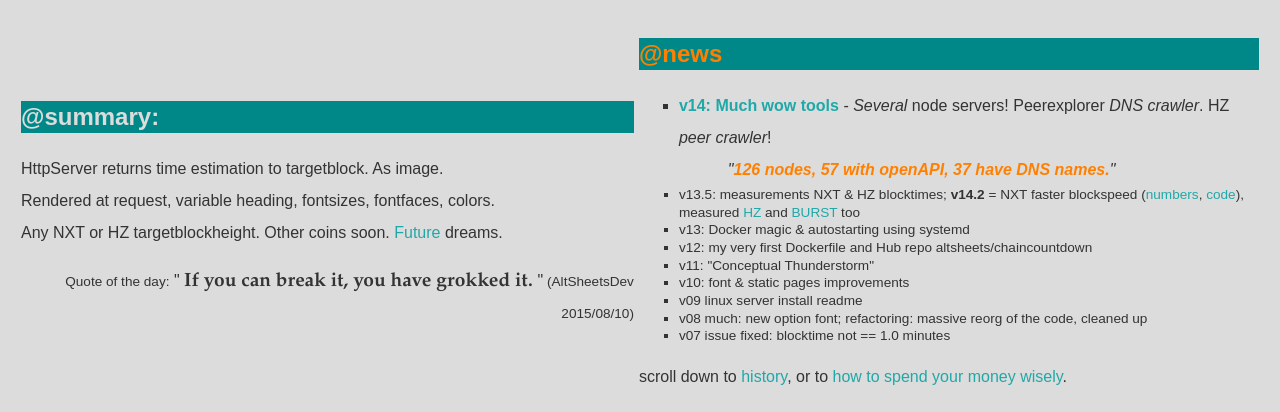
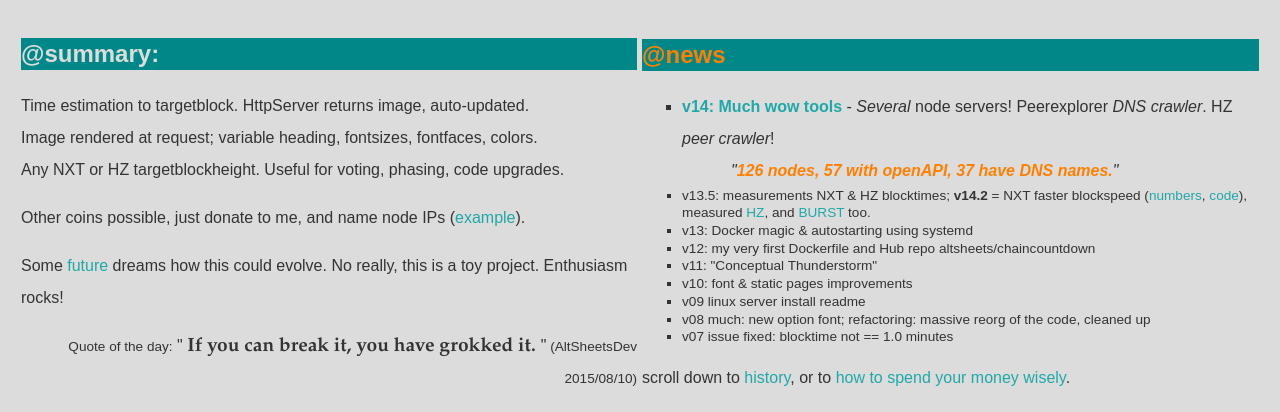
Before and after one commit to altsheets/chaincountdown, a plain HTML site: page static/index.html in a window 1280 px wide. Shown: the part 388-800 px from the top of the page. Drawn offline with Linux system fonts and the light colour scheme.

Commit message:
more precise summary, link to donation example post

```diff
--- a/static/index.html
+++ b/static/index.html
@@ -27,15 +27,18 @@
   </tr>
   <tr>
     <td colspan="2" align="left" valign="middle"><h2>@summary: </h2>
-      <p>HttpServer returns time estimation to targetblock. As image.<br />
-        Rendered at request, variable heading, fontsizes, fontfaces, colors.<br />
-      Any NXT or HZ targetblockheight. Other coins soon. <a href="todo.html#dreamsofcrazyfutures">Future</a> dreams.</p>
+      <p>Time estimation to targetblock. HttpServer returns image, auto-updated.<br />
+        Image rendered at request; variable heading, fontsizes, fontfaces, colors.<br />
+      Any NXT or HZ targetblockheight. Useful for voting, phasing, code upgrades.<br />
+      </p>
+      <p>      Other coins possible, just donate to me, and name node IPs (<a href="https://bitcointalk.org/index.php?topic=1323657.msg14420455#msg14420455">example</a>).</p>
+      <p>Some        <a href="todo.html#dreamsofcrazyfutures">future</a> dreams how this could evolve. No really, this is a toy project. Enthusiasm rocks!</p>
 <p align="right"><span class="small">Quote of the day:</span> &quot; <strong class="serif3"><big> If you can break it, you have grokked it. </big></strong>&quot;<span class="small">  (AltSheetsDev 2015/08/10)</span></p></td>
     <td><h2 class="orange">@news</h2>
       <ul>
         <li><a href="#history"><strong>v14: Much wow tools</strong></a> - <em>Several</em> node servers! Peerexplorer <em>DNS crawler</em>. HZ <em>peer crawler</em>! <br />
           <em>&nbsp;&nbsp;&nbsp;&nbsp;&nbsp;&nbsp;&nbsp;&nbsp;&nbsp;&nbsp;&nbsp;&quot;<span class="orange"><strong>126 nodes, 57 with openAPI, 37 have DNS names.</strong></span>&quot;</em></li>
-        <li class="small lessLineDistance">v13.5: measurements NXT &amp; HZ blocktimes; <strong>v14.2</strong> = NXT faster blockspeed (<a href="https://nxtforum.org/index.php?topic=10581.msg214558#msg214558" target="_blank">numbers</a>, <a href="https://github.com/altsheets/chaincountdown/blob/63a900886d6175c0dc353ca16966c7fcc664944e/config.py#L17">code</a>), measured <a href="https://bitcointalk.org/index.php?topic=823785.msg14402842#msg14402842">HZ</a> and <a href="https://bitcointalk.org/index.php?topic=1323657.msg14402520#msg14402520">BURST</a> too</li>
+        <li class="small lessLineDistance">v13.5: measurements NXT &amp; HZ blocktimes; <strong>v14.2</strong> = NXT faster blockspeed (<a href="https://nxtforum.org/index.php?topic=10581.msg214558#msg214558" target="_blank">numbers</a>, <a href="https://github.com/altsheets/chaincountdown/blob/63a900886d6175c0dc353ca16966c7fcc664944e/config.py#L17">code</a>), measured <a href="https://bitcointalk.org/index.php?topic=823785.msg14402842#msg14402842">HZ</a>, and <a href="https://bitcointalk.org/index.php?topic=1323657.msg14402520#msg14402520">BURST</a> too.</li>
         <li class="small lessLineDistance">v13: Docker magic &amp; autostarting using systemd</li>
         <li class="small lessLineDistance">v12: my very first Dockerfile and Hub repo altsheets/chaincountdown</li>
         <li class="small lessLineDistance">v11: &quot;Conceptual Thunderstorm&quot; </li>
```
